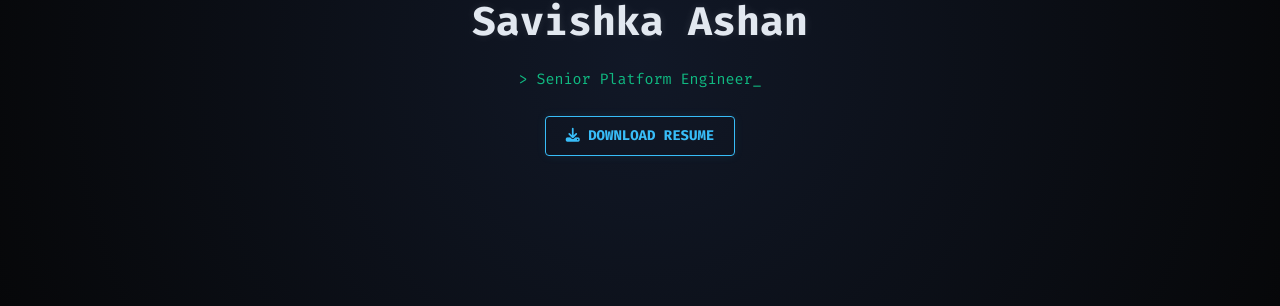
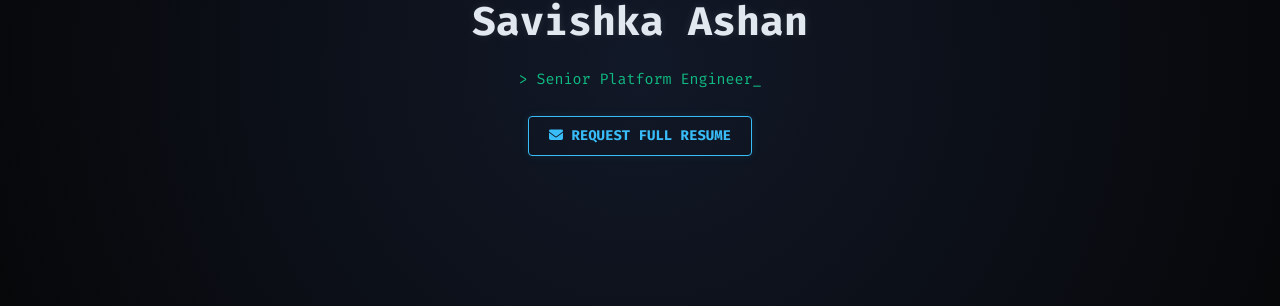
Before and after one commit to saviashan/saviashan.github.io, a Jekyll site: the page built from index.md, in a window 1280 px wide and 900 px high, scrolled down 481 px. Shown: the part 134-440 px from the top of the window. Built offline with Jekyll 4.4.1, drawn with Linux system fonts in a browser that asks for light colours; nearby versions of some CDN libraries; library files that are not in the unit come from our copies.

Commit message:
fix: hide resume behind contact request for privacy

```diff
--- a/index.md
+++ b/index.md
@@ -5,8 +5,8 @@
     <div id="lead-content">
         <h1 class="glitch-text" data-text="Savishka Ashan">Savishka Ashan</h1>
         <h2 class="terminal-text">> Senior Platform Engineer<span class="cursor">_</span></h2>
-        <a href="/Savishka_SeniorPlatformEngneer.pdf" class="btn-tech" download>
-            <i class="fa fa-download" aria-hidden="true"></i> Download Resume
+        <a href="#contact" class="btn-tech">
+            <i class="fa fa-envelope" aria-hidden="true"></i> Request Full Resume
         </a>
     </div>
     <div id="lead-overlay"></div>
```
Also changed, not shown: 2 other files.
